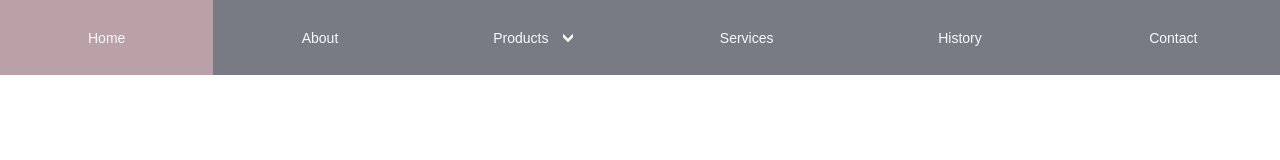
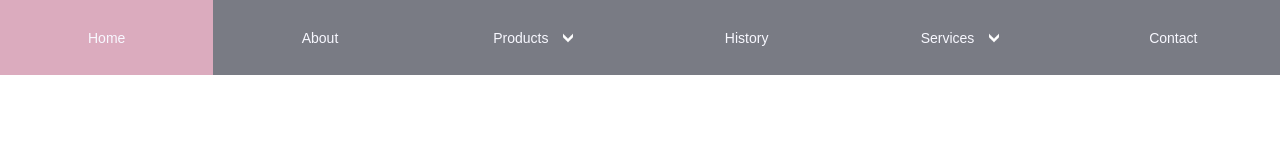
Before and after one commit to dwgrossberg/dynamicUI, a website built with webpack: page dist/index.html in a window 1280 px wide. Built offline with nearby package versions, Linux system fonts and the light colour scheme.

Commit message:
Setup navbar menu links and dropdown box

```diff
--- a/src/dropdownMenu.js
+++ b/src/dropdownMenu.js
@@ -3,15 +3,14 @@ import arrow from "./assets/arrow-white.png";
 const dropdownMenu = (() => {
   const dropdownMenuDOM = document.getElementById("dropdown-menu");
 
-  const ulDOM = document.createElement("ul");
-  ulDOM.style.display = "flex";
-  ulDOM.style.justifyContent = "space-around";
-  ulDOM.style.listStyle = "none";
-  ulDOM.style.height = "100%";
+  const menuUL = document.createElement("ul");
+  menuUL.style.display = "flex";
+  menuUL.style.justifyContent = "space-around";
+  menuUL.style.listStyle = "none";
+  menuUL.style.height = "100%";
 
   const setColumns = (...args) => {
     args.forEach((arg) => {
-      console.log(arg);
       const argLI = document.createElement("li");
       argLI.classList.add("dropdown-nav");
       argLI.style.display = "flex";
@@ -23,23 +22,52 @@ const dropdownMenu = (() => {
       argLI.style.cursor = "pointer";
 
       const argA = document.createElement("a");
-      argA.style.textDecoration = "none";
+      argA.setAttribute("id", `dropdown-nav-link-${arg[0]}`);
       argA.innerText = arg[0];
       argA.href = arg[1];
+      argA.style.display = "flex";
+      argA.style.alignItems = "center";
+      argA.style.textDecoration = "none";
+      argA.style.height = "15px";
       argLI.appendChild(argA);
-      ulDOM.appendChild(argLI);
+      menuUL.appendChild(argLI);
     });
 
-    dropdownMenuDOM.appendChild(ulDOM);
+    dropdownMenuDOM.appendChild(menuUL);
   };
 
   const setDropdown = (name, ...args) => {
     const menuItems = Array.from(
       document.getElementsByClassName("dropdown-nav")
     );
-    const dropdown = () => {
-      args.forEach((arg) => {});
+
+    const dropdownUL = document.createElement("ul");
+    dropdownUL.classList.add("dropdown-box");
+    const dropdown = (item) => {
+      dropdownUL.style.display = "none";
+      dropdownUL.style.flexDirection = "column";
+      dropdownUL.style.listStyle = "none";
+      dropdownUL.style.textDecoration = "none";
+      dropdownUL.style.height = "fit-content";
+      dropdownUL.style.width = "fit-content";
+      dropdownUL.style.zIndex = "10";
+
+      args.forEach((arg) => {
+        console.log(arg);
+        const argLI = document.createElement("li");
+        argLI.classList.add("dropdown-item");
+        argLI.style.padding = "15px 35px";
+
+        const argA = document.createElement("a");
+        argA.innerText = arg[0];
+        argA.href = arg[1];
+        argA.style.textDecoration = "none";
+        argLI.appendChild(argA);
+        dropdownUL.appendChild(argLI);
+      });
+      item.appendChild(dropdownUL);
     };
+
     menuItems.forEach((item) => {
       if (item.innerText === name) {
         const arrowDiv = document.createElement("div");
@@ -49,9 +77,28 @@ const dropdownMenu = (() => {
         arrowDiv.style.marginLeft = "15px";
         arrowDiv.style.height = "10px";
         arrowDiv.style.width = "10px";
-        item.appendChild(arrowDiv);
 
-        item.addEventListener("mouseenter", dropdown);
+        const navLink = document.getElementById(`dropdown-nav-link-${name}`);
+        navLink.appendChild(arrowDiv);
+        dropdown(item);
+
+        item.addEventListener("mouseenter", () => {
+          item.style.flexDirection = "column";
+          item.style.justifyContent = "flex-start";
+          item.style.paddingTop = "30px";
+
+          dropdownUL.style.display = "flex";
+          arrowDiv.style.transform = "rotate(-90deg)";
+        });
+        item.addEventListener("mouseleave", () => {
+          item.style.display = "flex";
+          item.style.flexDirection = "row";
+          item.style.justifyContent = "center";
+          item.style.paddingTop = "0";
+
+          dropdownUL.style.display = "none";
+          arrowDiv.style.transform = "rotate(90deg)";
+        });
 
         console.log(args);
       }
--- a/src/index.js
+++ b/src/index.js
@@ -9,16 +9,25 @@ dropdownMenu.setColumns(
   ["Home", "input href..."],
   ["About", "input href..."],
   ["Products", "input href..."],
+  ["History", "input href..."],
   ["Services", "input href..."],
-  ["History", "input href..."],
   ["Contact", "input href..."]
 );
 
 dropdownMenu.setDropdown(
   "Products",
-  "subLink-1",
-  "subLink-2",
-  "subLink-3",
-  "subLink-4",
-  "subLink-5"
+  ["subLink-1", "input href..."],
+  ["subLink-2", "input href..."],
+  ["subLink-3 is supppper long", "input href..."],
+  ["subLink-4", "input href..."],
+  ["subLink-5", "input href..."]
 );
+
+dropdownMenu.setDropdown(
+  "Services",
+  ["subLink-1", "input href..."],
+  ["subLink-2", "input href..."],
+  ["subLink-3 is supppper long", "input href..."],
+  ["subLink-4", "input href..."],
+  ["subLink-5", "input href..."]
+);
--- a/src/style.css
+++ b/src/style.css
@@ -1,3 +1,8 @@
+:root {
+  --dropdown-height: 75px;
+  --dropdown-width: 100%;
+}
+
 *,
 body {
   padding: 0;
@@ -8,26 +13,42 @@ body {
 }
 
 #content {
-  display: grid;
-  grid-template: repeat(3, 1fr) / 1fr;
+  display: flex;
+  justify-content: center;
+  align-items: center;
   min-height: 100vh;
   min-width: 100vw;
   overflow: none;
 }
 
+/* Styles for dropdownMenu.js */
+
 #dropdown-menu {
-  grid-area: 1 / 1 / 2 / 2;
   justify-self: center;
   align-self: flex-start;
-  width: 100%;
-  height: 75px;
+  width: var(--dropdown-width);
+  height: var(--dropdown-height);
   background-color: #797b84;
 }
 
-.dropdown-nav a {
+.dropdown-nav a,
+.dropdown-item a {
   color: ghostwhite;
 }
 
 .dropdown-nav:hover {
+  background-color: #dbabbe;
+}
+
+.dropdown-box {
+  display: none;
+  margin-top: calc(var(--dropdown-height) - 15px);
+}
+
+.dropdown-item {
+  background-color: #b5b6ba;
+}
+
+.dropdown-item:hover {
   background-color: #baa1a7;
 }
```
